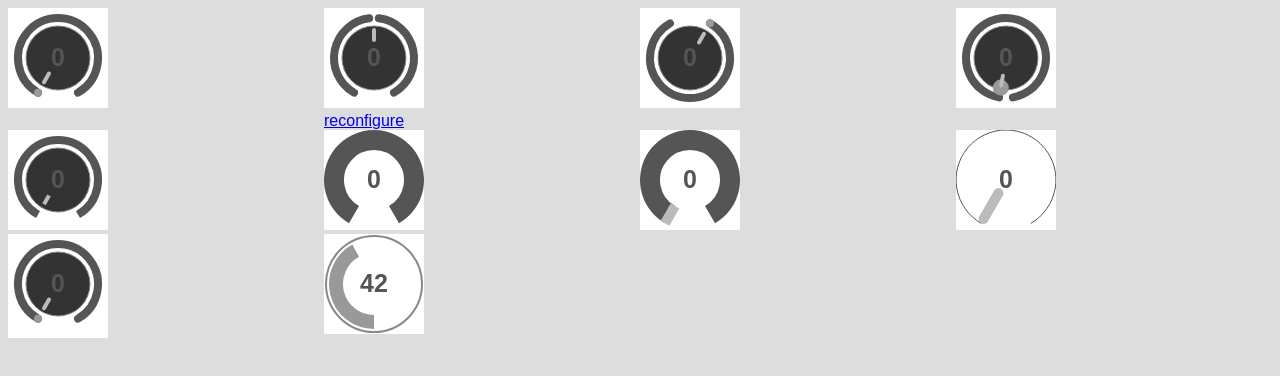
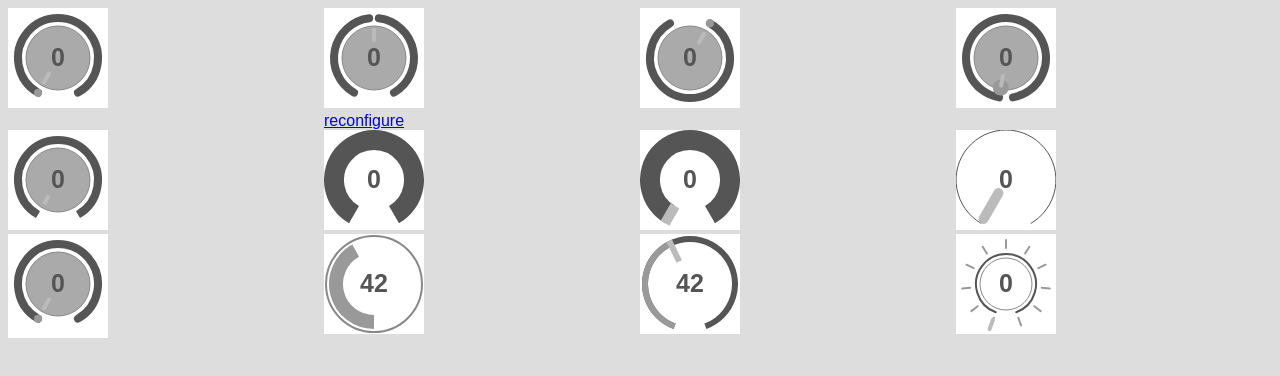
Before and after one commit to francoisgeorgy/synth-ui-controls, a plain HTML site: page src/tests.html in a window 1280 px wide. Drawn offline with Linux system fonts and the light colour scheme.

Commit message:
anatomy of a knob

```diff
--- a/src/knob.js
+++ b/src/knob.js
@@ -89,7 +89,7 @@
             back_radius: 32,
             back_border_width: 1,
             back_border_color: '#888',
-            back_color: '#333',
+            back_color: '#aaa',
 
             // track background:
             track_bg_radius: 40,
@@ -117,11 +117,18 @@
             background: true,
             track_bg: true,
             cursor: true,
+            value_text: true,
             linecap: 'round',           // https://developer.mozilla.org/en-US/docs/Web/SVG/Attribute/stroke-linecap
             font_family: 'sans-serif',
             font_size: 25,
             font_weight: 'bold',
             font_color: '#555',
+
+            divisions: 0,           // number of markers; 0 or false to disable
+            divisions_radius: 40,
+            divisions_length: 8,
+            divisions_width: 2,
+            division_color: '#999',
 
             // CSS class names
             class_bg: 'knob-bg',
@@ -129,6 +136,7 @@
             class_track : 'knob-track',
             class_value : 'knob-value',
             class_cursor : 'knob-cursor',
+            class_divisions: 'knob-divisions',
 
             snap_to_steps: false,       // TODO
 
@@ -187,6 +195,7 @@
         let svg_track_bg_right = null;      // track background; for zero-centered knobs
         let svg_track = null;
         let svg_cursor = null;
+        let svg_divisions = null;
         let svg_value_text = null;
 
         //---------------------------------------------------------------------
@@ -498,9 +507,10 @@
         function _isMacOS() {
             return ['Macintosh', 'MacIntel', 'MacPPC', 'Mac68K'].indexOf(window.navigator.platform) !== -1;
         }
+
         /**
          * Return viewBox X,Y coordinates
-         * @param angle in [degree]
+         * @param angle in [degree] (polar, 0 at 3 o'clock)
          * @param radius; defaults to config.radius
          * @returns {{x: number, y: number}}
          */
@@ -537,7 +547,7 @@
 
         /**
          *
-         * @param fromAngle in [degree]
+         * @param fromAngle in [degree] (polar, 0 at 3 o'clock)
          * @param toAngle in [degree] (polar, 0 at 3 o'clock)
          * @param radius (polar, 0 at 3 o'clock)
          */
@@ -622,6 +632,30 @@
             svg_back_disk.setAttribute("stroke-width", `${config.back_border_width}`);
             svg_back_disk.setAttribute("class", config.class_bg);
             svg_element.appendChild(svg_back_disk);
+        }
+
+        /**
+         *
+         */
+        function draw_divisions() {
+
+            if (!config.divisions) return;
+
+            let p = '';
+            let step = (config.angle_max - config.angle_min) / config.divisions;
+            for (let a = config.angle_min; a <= config.angle_max; a += step) {
+                let from = getViewboxCoord(knobToPolarAngle(a), config.divisions_radius);    // getViewboxCoord(angle, radius)
+                let to = getViewboxCoord(knobToPolarAngle(a), config.divisions_radius + config.divisions_length);
+                p += `M ${from.x},${from.y} L ${to.x},${to.y} `;
+            }
+
+            svg_divisions = document.createElementNS(NS, "path");
+            svg_divisions.setAttributeNS(null, "d", p);
+            svg_divisions.setAttribute("stroke", `${config.division_color}`);
+            svg_divisions.setAttribute("stroke-width", `${config.divisions_width}`);
+            svg_divisions.setAttribute("stroke-linecap", config.linecap);
+            svg_divisions.setAttribute("class", config.class_divisions);
+            svg_element.appendChild(svg_divisions);
         }
 
         /**
@@ -729,6 +763,9 @@
          *
          */
         function draw_value() {
+
+            if (!config.value_text) return;
+
             svg_value_text = document.createElementNS(NS, "text");
             svg_value_text.setAttributeNS(null, "x", `${HALF_WIDTH}`);
             svg_value_text.setAttributeNS(null, "y", `${HALF_HEIGHT + config.font_size / 3}`);   // 3 is an empirical value
@@ -750,6 +787,7 @@
             draw_init();
             draw_background();
             draw_track_background();
+            draw_divisions();
             draw_track();
             draw_cursor();
             draw_value();
--- a/src/tests.html
+++ b/src/tests.html
@@ -49,6 +49,12 @@
         <div>
             <svg class="knob" id="knob10"></svg>
         </div>
+        <div>
+            <svg class="knob" id="knob11"></svg>
+        </div>
+        <div>
+            <svg class="knob" id="knob12"></svg>
+        </div>
         <!--<div class="knob" id="knob" data-label="default">-->
             <!--<div class="knob-menu" id="m">-->
                 <!--<div style="border-bottom: 1px solid #aaa;">-->
--- a/src/tests.js
+++ b/src/tests.js
@@ -69,6 +69,45 @@ document.addEventListener("DOMContentLoaded", function(event) {
 
     });
 
+    new knob(document.getElementById('knob11'), {
+        angle_min: 20,
+        angle_max: 340,
+        background: false,
+        // back_color: 'transparent',
+        // back_radius: 48,
+        // track_bg: false,
+        // cursor: false,
+        track_bg_radius: 45,
+        track_bg_width: 6,
+        linecap: 'butt',
+        track_radius: 45,
+        track_width: 6,
+        initial_value: 42,
+        // track_background: false,
+        cursor_radius: 25,          // same unit as radius
+        cursor_length: 23,
+        cursor_width: 6
+    });
+
+    new knob(document.getElementById('knob12'), {
+        angle_min: 20,
+        angle_max: 340,
+        back_color: 'transparent',
+        back_radius: 26,
+        back_border_width: 1,
+        track_bg_radius: 30,
+        track_bg_width: 2,
+        // track_background: false,
+        cursor_only: true,
+        cursor_radius: 38,          // same unit as radius
+        cursor_length: 10,
+        cursor_width: 4,
+        divisions: 10,
+        divisions_radius: 36,          // same unit as radius
+        divisions_length: 8,
+        divisions_width: 2,
+    });
+
     /*
         const svg = document.createElementNS("http://www.w3.org/2000/svg", "svg");
         svg.setAttributeNS("http://www.w3.org/2000/xmlns/", "xmlns:xlink", "http://www.w3.org/1999/xlink");
```
Also changed, not shown: src/anatomy.html (added, +131 -0 lines), README.md. Lines whose indentation alone changed are shown as unchanged.
